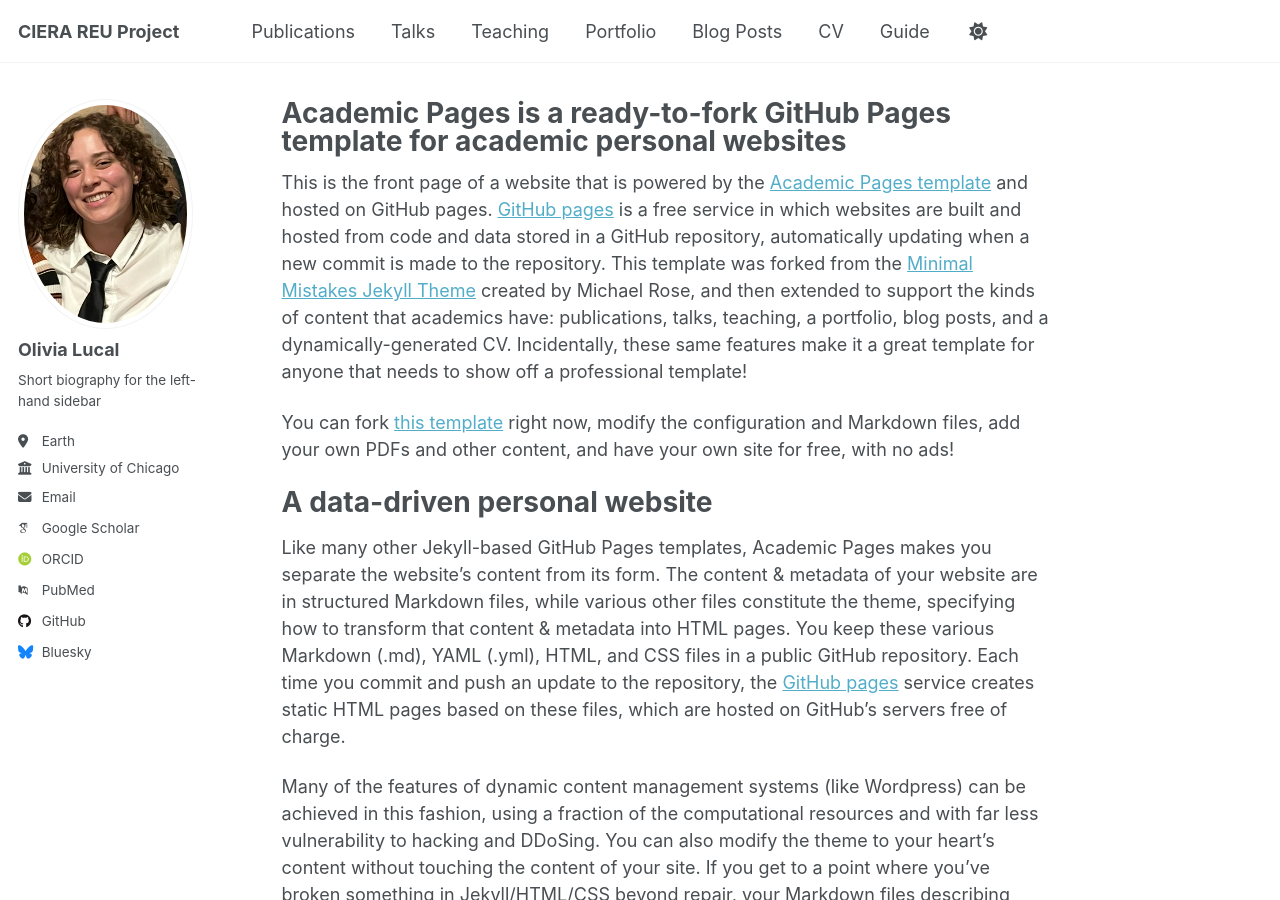
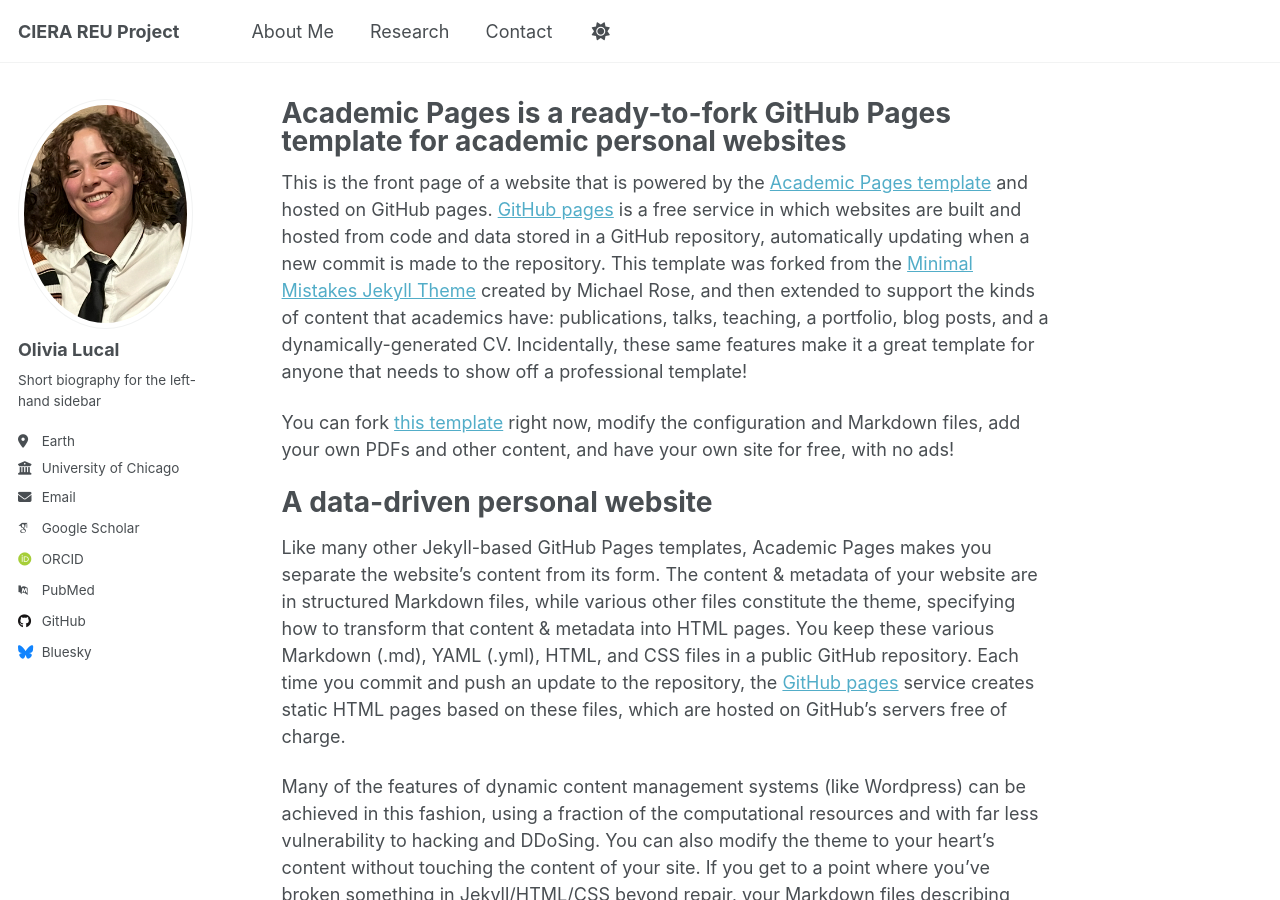
Before and after one commit to olivialucal/project, a Jekyll site: the page built from _pages/about.md, in a window 1280 px wide and 900 px high. Built offline with Jekyll 4.4.1, drawn with Linux system fonts in a browser that asks for light colours; some web fonts are replaced; a script that is not in the unit is left out.

Commit message:
Update navigation.yml

```diff
--- a/_data/navigation.yml
+++ b/_data/navigation.yml
@@ -8,26 +8,26 @@
 #      Markdown formatted page while the second is generated using JSON.
 
 main:
-  - title: "Publications"
-    url: /publications/
+  - title: "About Me"
+    url: /aboutme/
 
-  - title: "Talks"
-    url: /talks/
+  - title: "Research"
+    url: /research/
 
-  - title: "Teaching"
-    url: /teaching/
+  - title: "Contact"
+    url: /contact/
 
-  - title: "Portfolio"
-    url: /portfolio/
+  #- title: "Portfolio"
+    #url: /portfolio/
 
-  - title: "Blog Posts"
-    url: /year-archive/
+ # - title: "Blog Posts"
+    #url: /year-archive/
 
-  - title: "CV"
-    url: /cv/
+ # - title: "CV"
+   # url: /cv/
 
   # - title: "CV"
   #   url: /cv-json/
 
-  - title: "Guide"
-    url: /markdown/
+ # - title: "Guide"
+    #url: /markdown/
```
